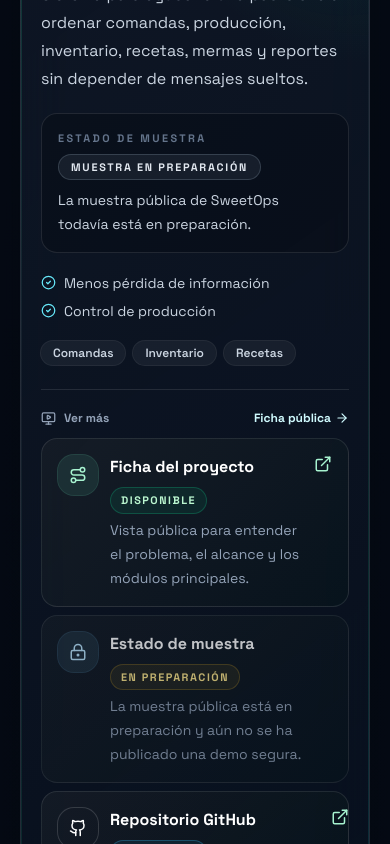
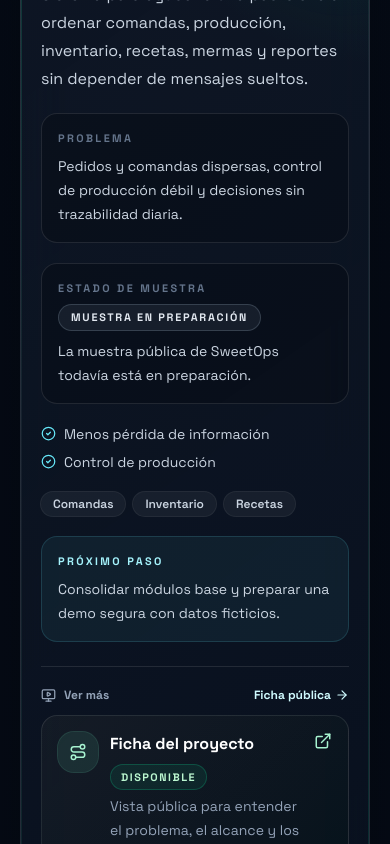
Before and after one commit to Crohnoz/Crohnoz_labs, a React (Vite) app: page / in a window 390 px wide. Shown: the part 8900-9744 px from the top of the page. Built offline with nearby package versions, Linux system fonts and the light colour scheme.

Commit message:
Expand public project cards and details

```diff
--- a/src/components/ProjectDemoPage.jsx
+++ b/src/components/ProjectDemoPage.jsx
@@ -84,8 +84,8 @@
 
         <section className="grid gap-5 py-10 lg:grid-cols-3">
           <DemoPanel title="Qué mostraría esta muestra" items={project.demoBlueprint} />
-          <DemoPanel title="Impacto esperado" items={project.impact} />
-          <DemoPanel title="Módulos considerados" items={project.modules} />
+          <DemoPanel title="Qué está construido" items={project.whatIsBuilt ?? []} />
+          <DemoPanel title="Qué falta" items={project.whatIsPending ?? []} />
         </section>
 
         <section className="lab-panel p-6 md:p-8">
@@ -145,6 +145,10 @@
           <h1 className="mt-4 text-5xl font-black tracking-[-0.055em] text-white md:text-7xl">{project.name}</h1>
           <p className="mt-6 max-w-3xl text-lg leading-8 text-slate-300">{intro}</p>
           <p className="mt-4 max-w-3xl text-base leading-7 text-slate-300">{project.sampleNote}</p>
+          <div className="mt-6 rounded-[1.5rem] border border-white/10 bg-black/20 p-5">
+            <p className="text-[0.68rem] font-black uppercase tracking-[0.2em] text-cyan-200">Próximo paso</p>
+            <p className="mt-2 text-base leading-7 text-slate-300">{project.nextStep}</p>
+          </div>
 
           <div className="mt-8 grid gap-4 md:grid-cols-2">
             <div className="rounded-[1.5rem] border border-white/10 bg-black/20 p-5">
--- a/src/components/Projects.jsx
+++ b/src/components/Projects.jsx
@@ -42,6 +42,11 @@
               <p className="mt-4 line-clamp-4 leading-7 text-slate-300">{project.summary}</p>
 
               <div className="mt-5 rounded-2xl border border-white/10 bg-black/20 p-4">
+                <p className="text-[0.68rem] font-black uppercase tracking-[0.22em] text-slate-500">Problema</p>
+                <p className="mt-2 text-sm leading-6 text-slate-300">{project.problem}</p>
+              </div>
+
+              <div className="mt-5 rounded-2xl border border-white/10 bg-black/20 p-4">
                 <div className="flex flex-wrap items-center justify-between gap-2">
                   <p className="text-[0.68rem] font-black uppercase tracking-[0.22em] text-slate-500">Estado de muestra</p>
                   <span className={`rounded-full border px-3 py-1 text-[0.68rem] font-black uppercase tracking-[0.16em] ${project.sampleState === 'internal' ? 'border-amber-300/25 bg-amber-300/10 text-amber-100' : project.sampleState === 'available' ? 'border-emerald-300/25 bg-emerald-300/10 text-emerald-100' : 'border-slate-400/25 bg-slate-400/10 text-slate-200'}`}>
@@ -68,6 +73,11 @@
                 ))}
               </div>
 
+              <div className="mt-5 rounded-2xl border border-cyan-300/15 bg-cyan-300/[0.06] p-4">
+                <p className="text-[0.68rem] font-black uppercase tracking-[0.22em] text-cyan-200">Próximo paso</p>
+                <p className="mt-2 text-sm leading-6 text-slate-300">{project.nextStep}</p>
+              </div>
+
               <div className="mt-6 border-t border-white/10 pt-5">
                 <div className="mb-3 flex items-center justify-between gap-3">
                   <span className="inline-flex items-center gap-2 text-xs font-bold text-slate-400">
--- a/src/components/ProjectsHub.jsx
+++ b/src/components/ProjectsHub.jsx
@@ -153,6 +153,11 @@
               <InfoCard label="Ruta futura" value={project.futureUrl.replace('https://', '')} />
             </div>
 
+            <div className="mt-6 rounded-[1.5rem] border border-white/10 bg-black/20 p-5">
+              <p className="text-[0.68rem] font-black uppercase tracking-[0.2em] text-slate-500">Para quién</p>
+              <p className="mt-2 text-sm leading-6 text-slate-300">{project.audience}</p>
+            </div>
+
             <div className="mt-6 grid gap-3 sm:grid-cols-2">
               <StatusStrip icon={Github} label="Código" value={project.repository?.status ?? 'Pendiente'} />
               <StatusStrip icon={Rocket} label="Publicación" value={project.deploy?.note ?? 'Demo segura dentro del sitio principal.'} />
@@ -181,10 +186,24 @@
           </aside>
         </section>
 
-        <section className="grid gap-5 py-10 lg:grid-cols-3">
-          <ProjectPanel title="Impacto esperado" items={project.impact} />
+        <section className="grid gap-5 py-10 lg:grid-cols-2 xl:grid-cols-4">
+          <ProjectPanel title="Problema" items={[project.problem]} />
+          <ProjectPanel title="Solución" items={[project.solution]} />
           <ProjectPanel title="Módulos del sistema" items={project.modules} />
-          <ProjectPanel title="Muestra pública" items={project.demoBlueprint} />
+          <ProjectPanel title="Qué se puede mostrar" items={project.publicScope} />
+        </section>
+
+        <section className="grid gap-5 pb-10 lg:grid-cols-2">
+          <ProjectPanel title="Qué queda privado" items={project.privateScope} />
+          <ProjectPanel title="Qué está construido" items={project.whatIsBuilt} />
+        </section>
+
+        <section className="pb-10">
+          <div className="lab-panel p-6 md:p-8">
+            <p className="text-[0.68rem] font-black uppercase tracking-[0.24em] text-cyan-200">Próximo paso</p>
+            <h2 className="mt-3 text-2xl font-black text-white">{project.nextStep}</h2>
+            <p className="mt-3 text-sm leading-7 text-slate-300">{project.whatIsPending?.join(' · ')}</p>
+          </div>
         </section>
 
         <section className="lab-panel p-6 md:p-8">
--- a/src/data/projects.js
+++ b/src/data/projects.js
@@ -141,6 +141,14 @@
     accent: 'cyan',
     summary:
       'Sistema para ayudar a una pastelería a ordenar comandas, producción, inventario, recetas, mermas y reportes sin depender de mensajes sueltos.',
+    problem: 'Pedidos y comandas dispersas, control de producción débil y decisiones sin trazabilidad diaria.',
+    audience: 'Equipo de cocina, producción y administración de una pastelería.',
+    solution: 'Un sistema operativo para ordenar comandas, inventario, recetas, mermas y reportes desde un flujo claro.',
+    whatIsBuilt: ['Flujo base de comandas y producción', 'Registro de inventario diario', 'Modelo de recetas y usuarios'],
+    whatIsPending: ['Consolidar módulos de cocina y reportes', 'Preparar demo segura con datos ficticios', 'Validar flujo con el equipo real'],
+    publicScope: ['Ficha pública', 'Arquitectura general', 'Flujo demo seguro cuando esté listo'],
+    privateScope: ['Datos reales del negocio', 'Ventas reales', 'Operación interna privada'],
+    nextStep: 'Consolidar módulos base y preparar una demo segura con datos ficticios.',
     impact: ['Menos pérdida de información', 'Control de producción', 'Operación por estaciones', 'Base para costos y márgenes'],
     modules: ['Comandas', 'Inventario', 'Recetas', 'Vitrina', 'Reportes', 'Usuarios'],
     demoBlueprint: ['Vista de comandas por estación', 'Panel de producción diaria', 'Resumen de inventario y mermas'],
@@ -183,6 +191,14 @@
     accent: 'mint',
     summary:
       'Herramienta para ordenar agenda, pacientes, fichas, historial, servicios y fotografías de seguimiento en un centro podológico. La plataforma carga, pero la base de datos debe reconstruirse con una demo segura.',
+    problem: 'Agenda, fichas y administración manual dispersa, con trabajo repetido y poca visibilidad del día a día.',
+    audience: 'Equipo de atención clínica y administración del centro podológico.',
+    solution: 'Un sistema clínico-administrativo para ordenar agenda, pacientes, servicios, fichas y seguimiento.',
+    whatIsBuilt: ['Agenda y estructura base de pacientes', 'Módulos de servicios y fichas', 'Proceso general de atención documentado'],
+    whatIsPending: ['Reconstrucción de la base local', 'Carga de horarios y datos demo', 'Preparar la muestra pública sin información clínica real'],
+    publicScope: ['Ficha pública', 'Arquitectura', 'Demo futura con datos ficticios'],
+    privateScope: ['Pacientes reales', 'Datos clínicos reales', 'Agenda real', 'Credenciales'],
+    nextStep: 'Reconstruir la base local, cargar horarios y preparar una muestra sin datos clínicos reales.',
     impact: ['Agenda centralizada', 'Reconstrucción de horarios', 'Historial clínico ordenado', 'Menos administración manual'],
     modules: ['Pacientes', 'Reservas', 'Servicios', 'Fichas', 'Fotografías', 'Panel administrativo'],
     demoBlueprint: ['Agenda demo sin pacientes reales', 'Horarios reconstruidos', 'Ficha clínica simulada', 'Base de datos demo separada'],
@@ -223,6 +239,14 @@
     accent: 'blue',
     summary:
       'Idea de trazabilidad para dejar evidencia clara en entregas, reclamos, despachos y eventos importantes de una operación.',
+    problem: 'Falta de evidencia en entregas, reclamos difíciles de validar y trazabilidad débil en operaciones sensibles.',
+    audience: 'Operaciones, supervisión y equipos que requieren evidencia por evento.',
+    solution: 'Un sistema de trazabilidad para registrar eventos, evidencias y estados de seguimiento con un flujo claro.',
+    whatIsBuilt: ['Concepto de trazabilidad y evidencia', 'Flujo de eventos y estados', 'Modelo de revisión y análisis futuro'],
+    whatIsPending: ['Definir alcance mínimo del MVP', 'Preparar flujo demo con evidencia simulada', 'Validar la experiencia de revisión'],
+    publicScope: ['Ficha pública', 'Concepto de producto', 'Flujo de evidencia simulado'],
+    privateScope: ['Datos reales de repartidores', 'Clientes reales', 'Evidencias reales'],
+    nextStep: 'Definir el alcance mínimo del MVP y preparar un flujo demo con evidencia simulada.',
     impact: ['Evidencia verificable', 'Reducción de reclamos dudosos', 'Control por evento', 'Trazabilidad por operación'],
     modules: ['Fotos', 'Bitácora', 'Validación', 'Alertas', 'Panel de revisión'],
     demoBlueprint: ['Flujo de evidencia simulada', 'Estados de entrega', 'Panel de revisión antifraude'],
@@ -263,6 +287,14 @@
     accent: 'cyan',
     summary:
       'Sistema para llevar arriendos, pagos, deudas, luz, vouchers y liquidaciones sin perder el hilo de cada departamento.',
+    problem: 'Cobros manuales, control de deudas y liquidaciones dispersas que complican la administración diaria.',
+    audience: 'Administración de arriendos, arrendadores y arrendatarios.',
+    solution: 'Una herramienta para llevar cobros, abonos, deuda, vouchers y liquidaciones con reglas claras.',
+    whatIsBuilt: ['Modelo base de departamentos y arriendos', 'Flujo de cobros, abonos y deuda', 'Reglas de redondeo y liquidación'],
+    whatIsPending: ['Definir modelo de datos completo', 'Preparar demo administrativa con datos ficticios', 'Validar flujo de salida y liquidaciones'],
+    publicScope: ['Ficha pública', 'Flujo administrativo base', 'Demo futura con datos ficticios'],
+    privateScope: ['Datos reales de arrendatarios', 'Montos reales', 'Documentos privados'],
+    nextStep: 'Definir el modelo de datos y el flujo mínimo de cobranza.',
     impact: ['Cuentas claras', 'Voucher correlativo', 'Control de deuda', 'Liquidaciones consistentes'],
     modules: ['Arriendos', 'Pagos', 'Luz', 'Deuda', 'Liquidaciones', 'Reportes'],
     demoBlueprint: ['Estado de deuda simulado', 'Voucher correlativo de muestra', 'Liquidación de salida demo'],
@@ -303,6 +335,14 @@
     accent: 'mint',
     summary:
       'Base técnica de Crohnoz Labs: servidores locales, monitoreo, respaldos, despliegues y pruebas para sostener proyectos reales.',
+    problem: 'Probar sistemas, sostener soporte y mantener continuidad sin depender de un entorno cloud.',
+    audience: 'Crohnoz Labs y operaciones internas que necesitan soporte y recuperación.',
+    solution: 'Un laboratorio técnico local para pruebas, monitoreo, respaldos y recuperación con principios de continuidad.',
+    whatIsBuilt: ['Servidores reutilizados y red local', 'Portainer, Docker y Uptime Kuma', 'Backups y soporte remoto en preparación'],
+    whatIsPending: ['Documentar arquitectura pública', 'Separar lo interno de lo público', 'Proteger topología y accesos'],
+    publicScope: ['Ficha pública conceptual', 'Arquitectura general', 'Principios de continuidad'],
+    privateScope: ['IPs reales', 'Credenciales', 'Paneles internos', 'Topología sensible'],
+    nextStep: 'Documentar la arquitectura segura y separar lo público de lo interno.',
     impact: ['Pruebas reales', 'Monitoreo de servicios', 'Base de soporte técnico', 'Infraestructura progresiva'],
     modules: ['Linux', 'Docker', 'Portainer', 'Uptime Kuma', 'Backups', 'Red local'],
     demoBlueprint: ['Mapa de servicios internos', 'Panel de monitoreo simulado', 'Bitácora de infraestructura'],
@@ -343,6 +383,14 @@
     accent: 'blue',
     summary:
       'Concepto social para visibilizar problemas de accesibilidad, registrar evidencia y apoyar a personas con movilidad reducida.',
+    problem: 'Estacionamientos PMR mal usados, denuncias dispersas y acceso limitado a información útil.',
+    audience: 'Ciudadanía, equipos de apoyo y organizaciones que necesitan visibilidad y evidencia.',
+    solution: 'Una plataforma de accesibilidad para registrar denuncias, apoyar a personas y mostrar información útil.',
+    whatIsBuilt: ['Idea base de denuncia con foto', 'Modelo de registro y evidencia', 'Estructura de ayuda ciudadana'],
+    whatIsPending: ['Definir flujo mínimo de denuncia', 'Preparar datos demo seguros', 'Validar alcance con usuarios'],
+    publicScope: ['Ficha pública', 'Concepto de producto', 'Demo futura con datos ficticios'],
+    privateScope: ['Personas reales', 'Patentes reales', 'Denuncias reales', 'Ubicaciones sensibles'],
+    nextStep: 'Definir el flujo mínimo de denuncia y preparar datos demo seguros.',
     impact: ['Visibilidad ciudadana', 'Registro con evidencia', 'Enfoque inclusivo', 'Utilidad pública'],
     modules: ['Denuncias', 'Mapa', 'Noticias', 'Evidencia', 'Comunidad'],
     demoBlueprint: ['Registro ciudadano simulado', 'Mapa demo sin datos reales', 'Ficha de evidencia pública'],
```
